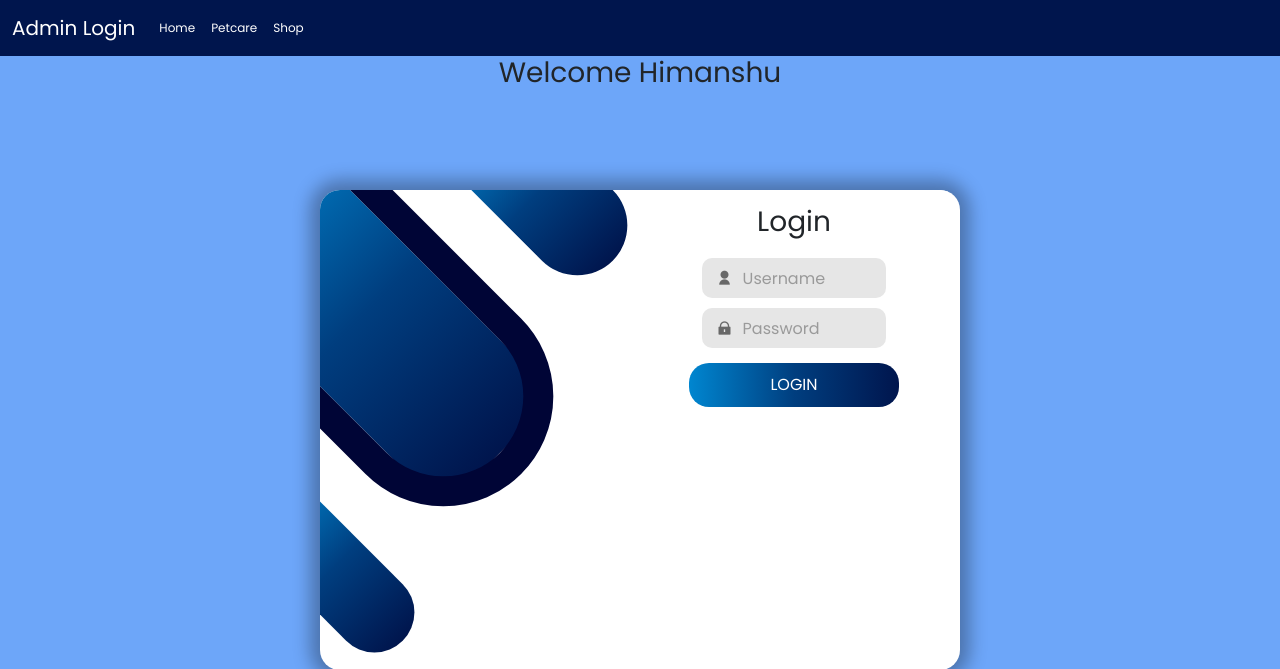
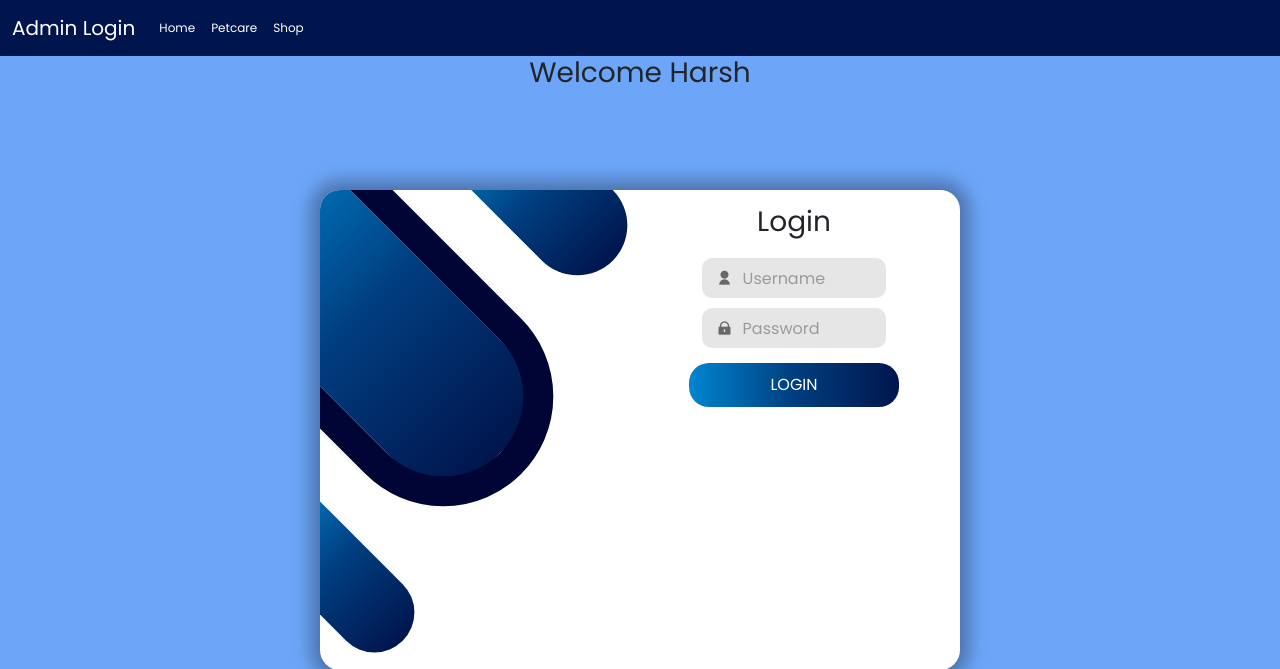
Before and after one commit to harshvyas15/animalwelfare.github.io, a PHP site: page /adminlogin.php in a window 1280 px wide. Shown: the top 669 px of the page. Run offline with PHP 8.4, Linux system fonts and the light colour scheme.

Commit message:
Update adminlogin.php
mann kara

```diff
--- a/adminlogin.php
+++ b/adminlogin.php
@@ -242,7 +242,7 @@
 </div>
 </section>
 <div class="header">
-    <h3 style="text-align:center;">Welcome Himanshu</h3>
+    <h3 style="text-align:center;">Welcome Harsh</h3>
 </div>
 <div class="container">
         <div class="design">
```
